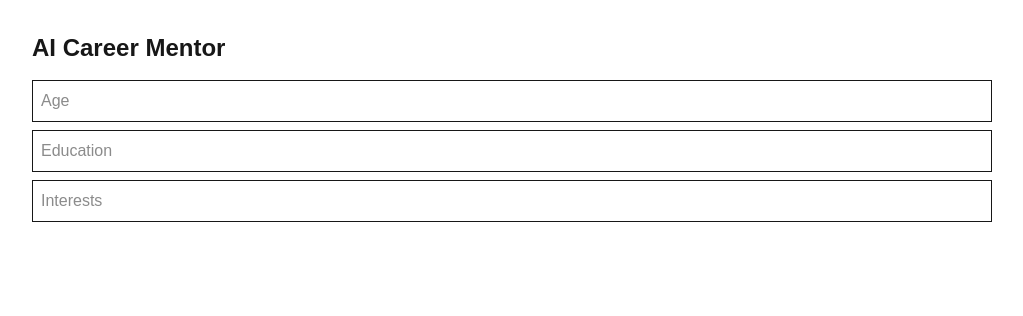
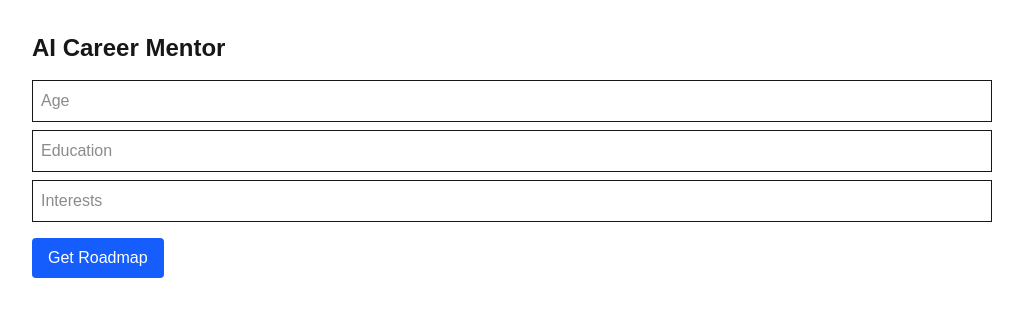
Before and after one commit to ManojNaik07/ai-career-mentor, a Next.js app in the folder frontend/: page / in a window 1280 px wide. Shown: the top 316 px of the page, without its empty margins (128-1151 px from the left). Built offline with nearby package versions, Linux system fonts and the light colour scheme.

Commit message:
Update frontend

```diff
--- a/frontend/app/page.tsx
+++ b/frontend/app/page.tsx
@@ -288,10 +288,6 @@ export default function Home() {
     pptx.writeFile({ fileName: "career-roadmap.pptx" });
   };
 
-  function USERHASPER() {
-    return false;
-  }
-
   return (
     <main className="p-8 max-w-5xl mx-auto">
       <h1 className="text-2xl font-bold mb-4">AI Career Mentor</h1>
@@ -313,7 +309,7 @@ export default function Home() {
           onChange={(e) => setProfile({ ...profile, interests: e.target.value })}
         />
       </div>
-      {USERHASPER() ? (
+
       <button
         onClick={handleSubmit}
         className="px-4 py-2 bg-blue-600 text-white rounded"
@@ -321,7 +317,6 @@ export default function Home() {
       >
         {loading ? "Generating..." : "Get Roadmap"}
       </button>
-      ) : null}
 
       {roadmap && (
         <div className="mt-6">
```
Lines whose indentation alone changed are shown as unchanged.
